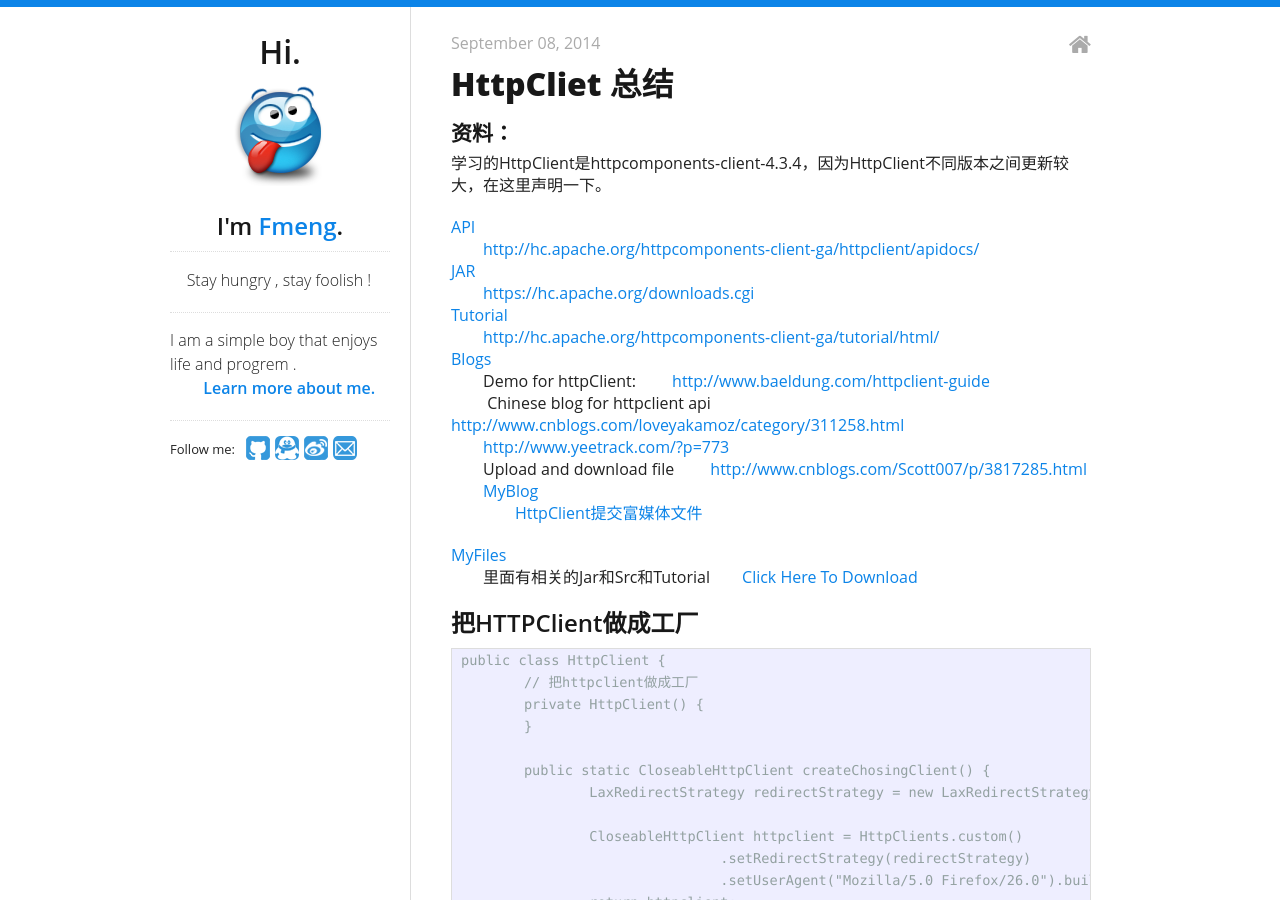
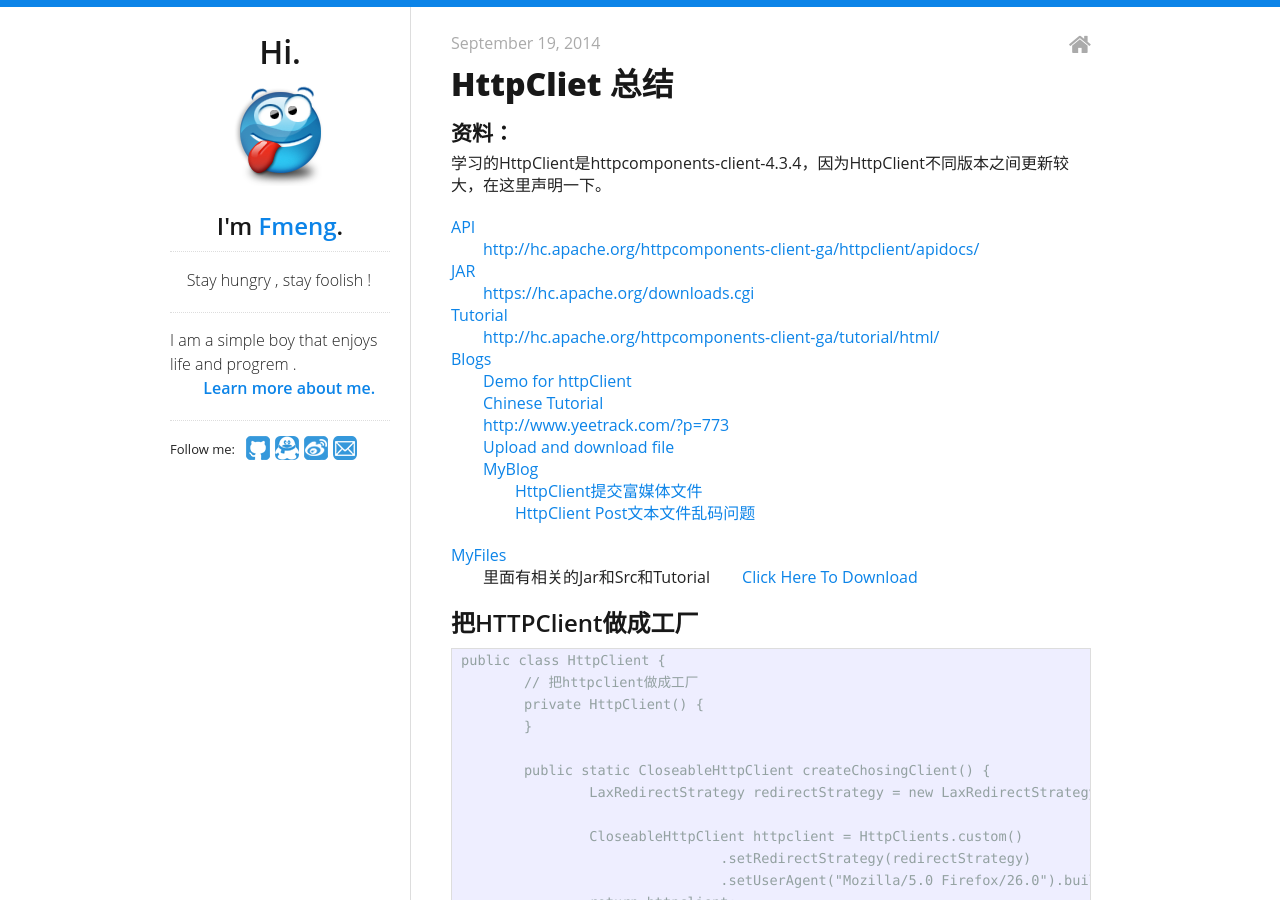
Before and after one commit to fmeng/fmeng.github.io, a Jekyll site: the page built from _posts/2014-09-19-http-client.md, in a window 1280 px wide and 900 px high. Built offline with Jekyll 4.4.1, drawn with Linux system fonts in a browser that asks for light colours; Markdown is read by kramdown in place of the engine named in the settings; comment, search, counter and statistics services are not loaded.

Commit message:
httpClient

```diff
--- a/_posts/2014-09-08-http-client.md
+++ b/_posts/2014-09-19-http-client.md
@@ -15,13 +15,13 @@ categories:
 [Tutorial](#)<br/>
 &emsp;&emsp;[http://hc.apache.org/httpcomponents-client-ga/tutorial/html/](http://hc.apache.org/httpcomponents-client-ga/tutorial/html/)<br/>
 [Blogs](#)<br/>
-&emsp;&emsp;Demo for httpClient: &emsp;&emsp;[http://www.baeldung.com/httpclient-guide](http://www.baeldung.com/httpclient-guide)<br/>
-&emsp;&emsp; Chinese blog for httpclient api &emsp;&emsp;[http://www.cnblogs.com/loveyakamoz/category/311258.html](http://www.cnblogs.com/loveyakamoz/category/311258.html)<br/>
+&emsp;&emsp;[Demo for httpClient](http://www.baeldung.com/httpclient-guide)<br/>
+&emsp;&emsp;[Chinese Tutorial](http://www.cnblogs.com/loveyakamoz/category/311258.html)<br/>
 &emsp;&emsp;[http://www.yeetrack.com/?p=773](http://www.yeetrack.com/?p=773)<br/>
-&emsp;&emsp;Upload and download file &emsp;&emsp;[http://www.cnblogs.com/Scott007/p/3817285.html](http://www.cnblogs.com/Scott007/p/3817285.html)<br/>
+&emsp;&emsp;[Upload and download file](http://www.cnblogs.com/Scott007/p/3817285.html)<br/>
 &emsp;&emsp;[MyBlog](#)<br/>
-&emsp;&emsp;&emsp;&emsp;[HttpClient提交富媒体文件]([http://www.fmeng.name/java/2014/09/09/post-form-data.html)
-&emsp;&emsp;&emsp;&emsp;<br/>
+&emsp;&emsp;&emsp;&emsp;[HttpClient提交富媒体文件]([http://www.fmeng.name/java/2014/09/09/post-form-data.html)<br/>
+&emsp;&emsp;&emsp;&emsp;[HttpClient Post文本文件乱码问题](http://www.fmeng.name/java/2014/09/18/encoder-httpClient-post.html)
 
 [MyFiles](#)<br/>
 &emsp;&emsp;里面有相关的Jar和Src和Tutorial&emsp;&emsp;[Click Here To Download](http://pan.baidu.com/s/1jJXRw)
```
Also changed, not shown: _posts/2014-09-18-encoder-httpClient-post.md (+2 -2 lines).
